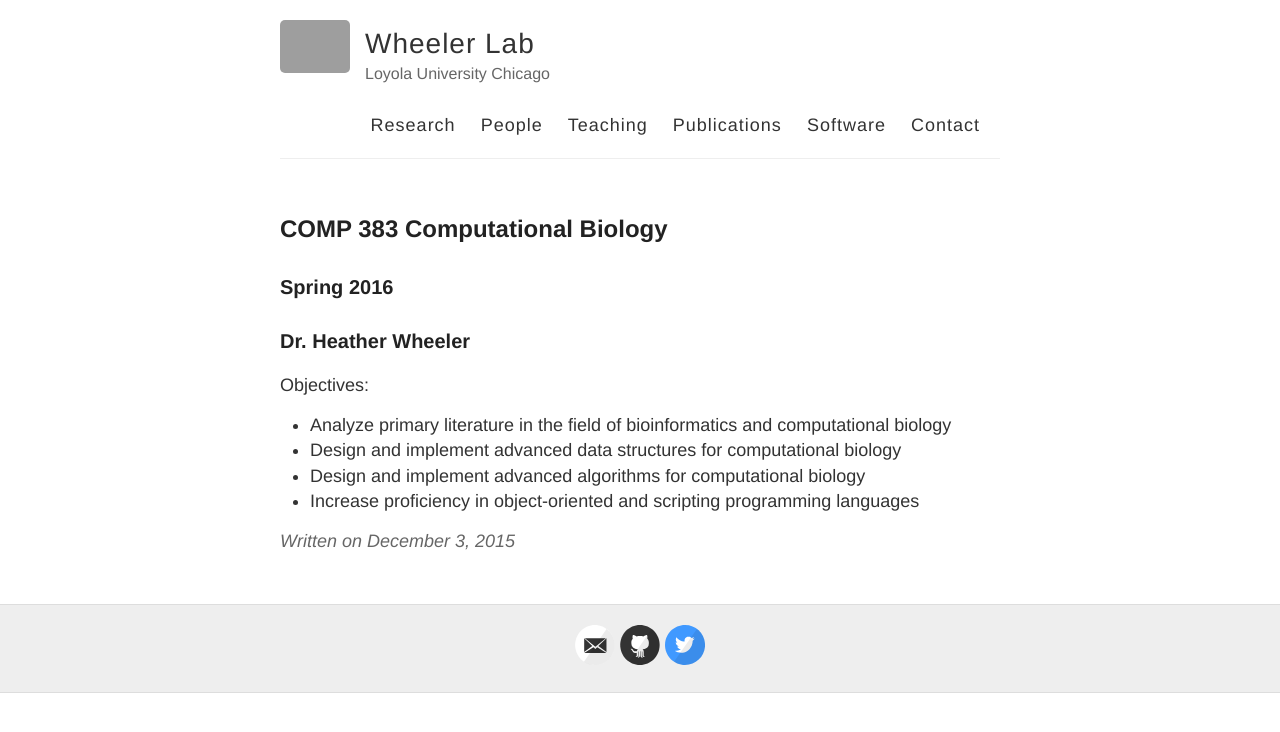
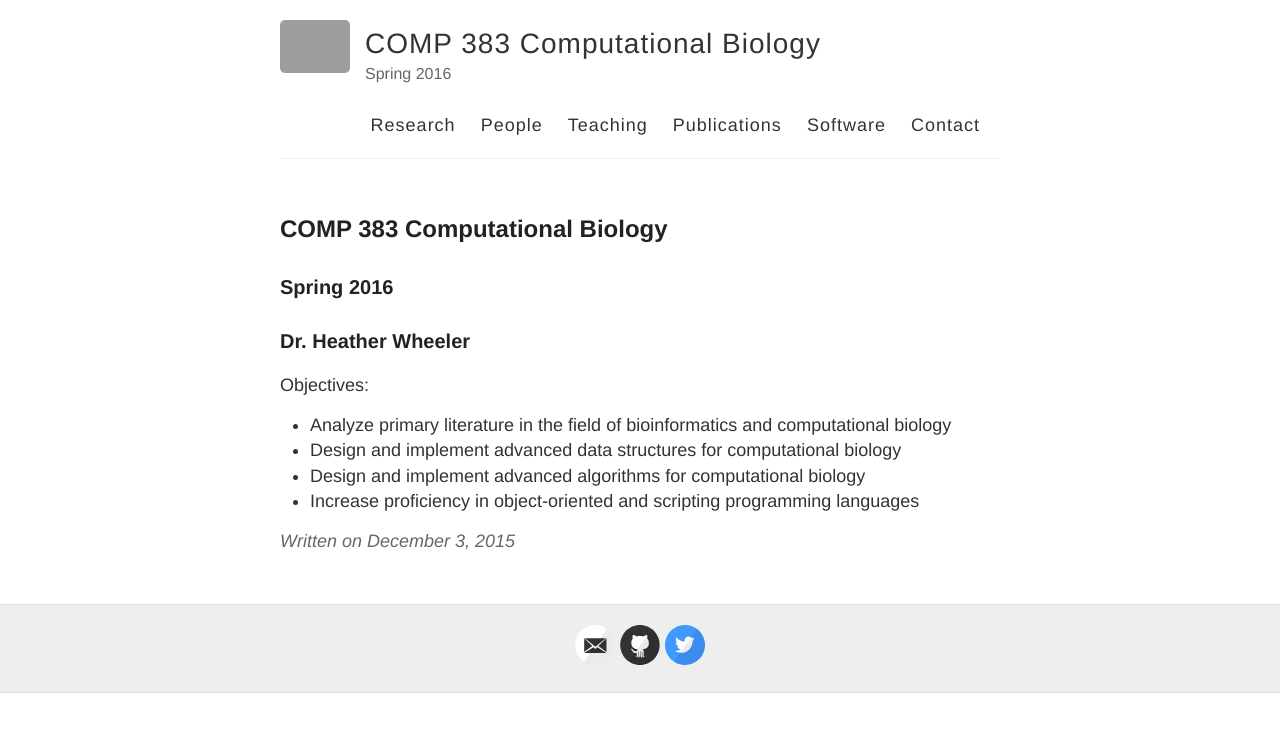
Before and after one commit to hwheeler01/CompBio, a Jekyll site: the page built from _posts/2015-12-03-.md, in a window 1280 px wide. Shown: the top 732 px of the page. Built offline with Jekyll 4.4.1, drawn with Linux system fonts in a browser that asks for light colours; Markdown is read by kramdown in place of the engine named in the settings; grey boxes are pictures that could not be loaded.

Commit message:
update _config.yml with title and repo project info

```diff
--- a/_config.yml
+++ b/_config.yml
@@ -3,13 +3,13 @@
 #
 
 # Name of your site (displayed in the header)
-name: Wheeler Lab
+name: COMP 383 Computational Biology
 
 # Short bio or description (displayed in the header)
-description: Loyola University Chicago
+description: Spring 2016
 
 # URL of your avatar or profile pic (you could use your GitHub profile pic)
-avatar: https://raw.githubusercontent.com/hwheeler01/hwheeler01.github.io/master/images/DNA1.png
+avatar: https://raw.githubusercontent.com/hwheeler01/hwheeler01.github.io/master/images/DNA1r.png
 
 #
 # Flags below are optional
@@ -45,7 +45,7 @@ url: http://hwheeler01.github.io
 # (http://yourusername.github.io/repository-name)
 # and NOT your User repository (http://yourusername.github.io)
 # then add in the baseurl here, like this: "/repository-name"
-baseurl: ""
+baseurl: "/CompBio"
 
 #
 # !! You don't need to change any of the configuration flags below !!
```
Also changed, not shown: images/DNA1g.png (added), images/DNA1p.png (added), images/DNA1r.png (added), images/DNA1y.png (added).
